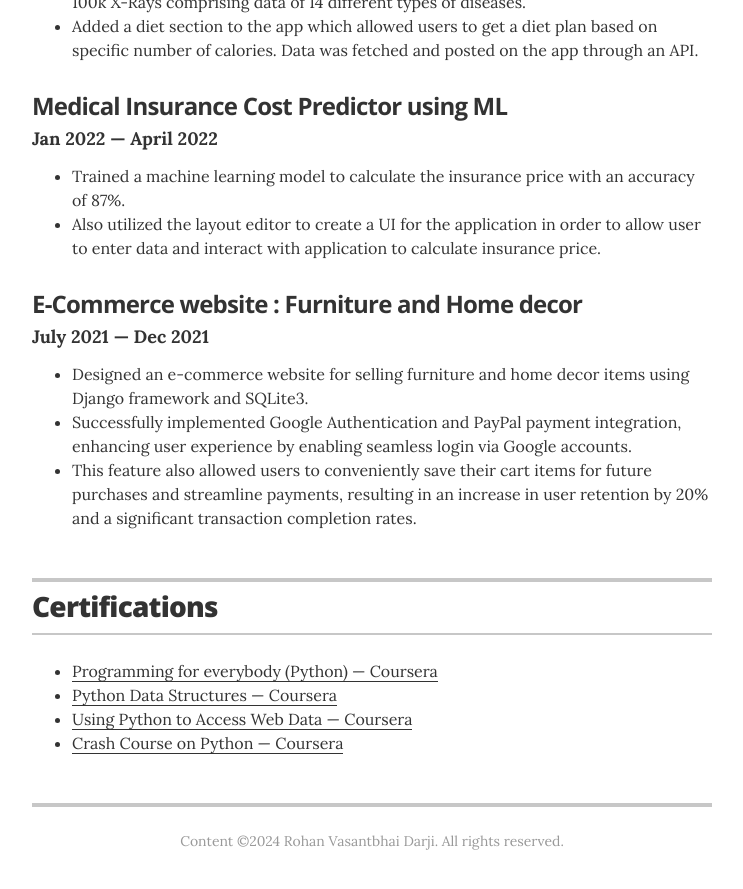
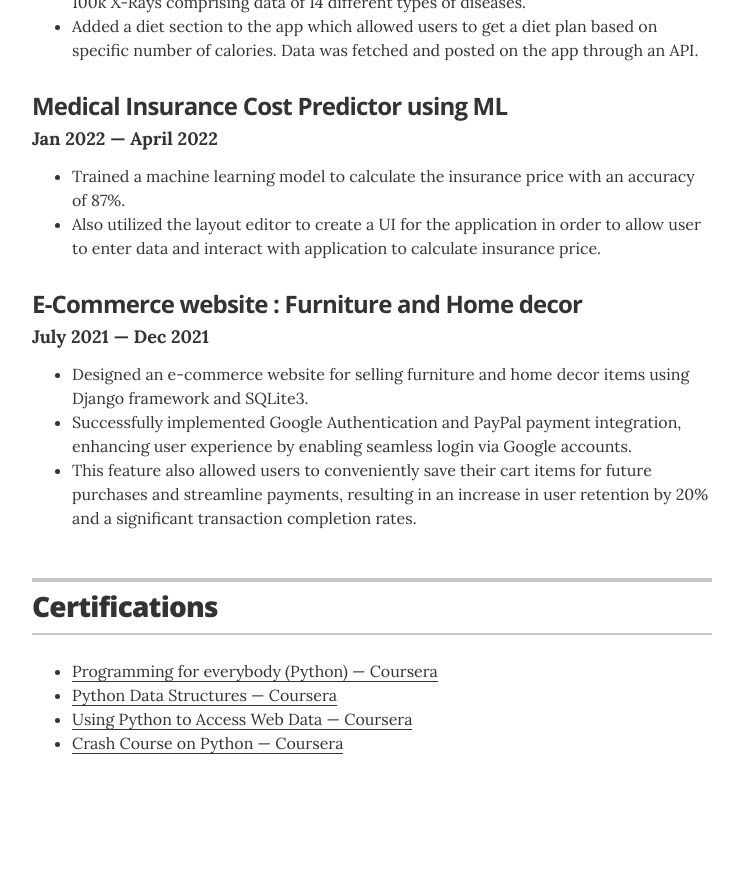
Before and after one commit to Rohan-Darji/Resume, a Jekyll site: the page built from index.html, in a window 1280 px wide and 900 px high, scrolled down 2757 px. Shown: the top 889 px of the window, without its empty margins (268-1011 px from the left). Built offline with Jekyll 4.4.1, drawn with Linux system fonts in a browser that asks for light colours; after the commit the page ends 3560 px from its top, so only the background shows below that.

Commit message:
removed footer

```diff
--- a/_layouts/resume.html
+++ b/_layouts/resume.html
@@ -233,9 +233,9 @@
       <!-- end Print Social Links -->
       {% endif %}
 
-      <footer class="page-footer">
+      <!-- <footer class="page-footer">
         <p class="footer-line">Content &#169;2024 Rohan Vasantbhai Darji. All rights reserved.</p>
-      </footer>
+      </footer> -->
 
     </div>
 
```
